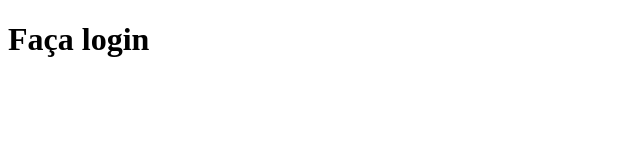
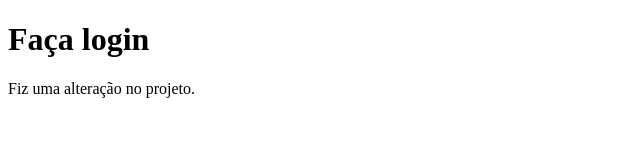
Before and after one commit to AndersonMarques0/Gestao-de-pedidos, a plain HTML site: page index.html in a window 1280 px wide. Shown: the whole page, without its empty margins (0-640 px from the left). Drawn offline with Linux system fonts and the light colour scheme.

Commit message:
crie um parágrafo

```diff
--- a/index.html
+++ b/index.html
@@ -9,6 +9,7 @@
 
     <h1>Faça login</h1>
 
+    <p>Fiz uma alteração no projeto.</p>
 
 </body>
 </html>
```
